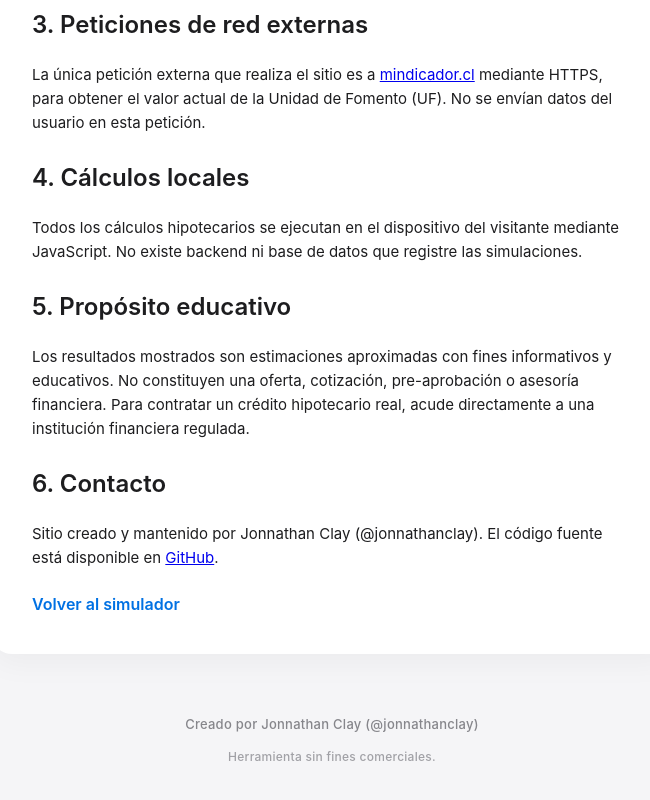
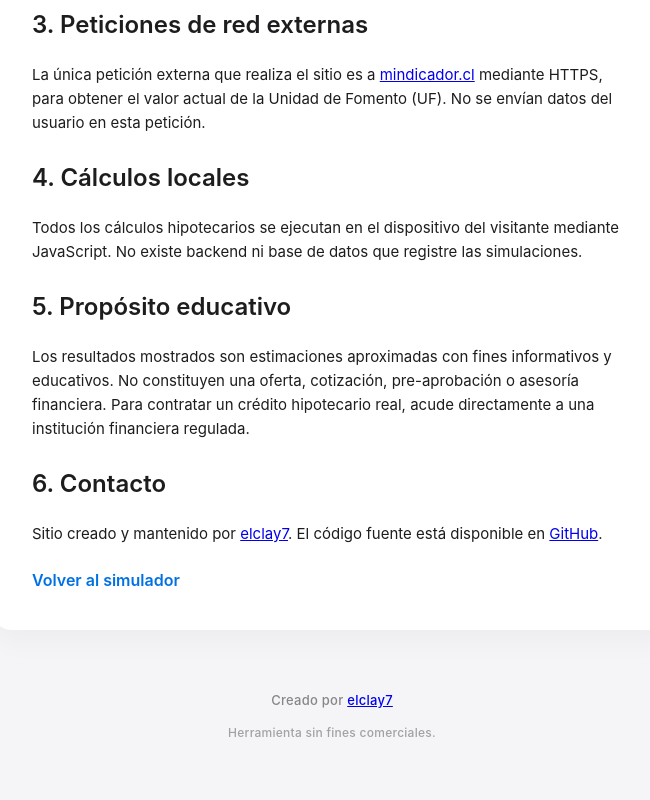
Before and after one commit to elclay7/cch, a plain HTML site: page html/privacy.html in a window 1280 px wide. Shown: the part 688-1488 px from the top of the page, without its empty margins (308-958 px from the left). Drawn offline with Linux system fonts and the light colour scheme.

Commit message:
Replace robots.txt and sitemap.xml; remove old favicon and README; update privacy policy

```diff
--- a/privacy.html
+++ b/html/privacy.html
@@ -4,7 +4,7 @@
     <meta charset="UTF-8">
     <meta name="viewport" content="width=device-width, initial-scale=1.0">
     <meta name="description" content="Política de privacidad del Simulador Hipotecario Chile. No recopilamos ni almacenamos información personal.">
-    <meta name="author" content="Jonnathan Clay (@jonnathanclay)">
+    <meta name="author" content="elclay7">
     <meta name="robots" content="index, follow">
     <link rel="icon" type="image/x-icon" href="favicon.ico">
     <title>Política de Privacidad - Simulador Hipotecario Chile</title>
@@ -73,13 +73,13 @@
             <p>Los resultados mostrados son estimaciones aproximadas con fines informativos y educativos. No constituyen una oferta, cotización, pre-aprobación o asesoría financiera. Para contratar un crédito hipotecario real, acude directamente a una institución financiera regulada.</p>
 
             <h2>6. Contacto</h2>
-            <p>Sitio creado y mantenido por Jonnathan Clay (@jonnathanclay). El código fuente está disponible en <a href="https://github.com/jonnathanclay/cch" target="_blank" rel="noopener noreferrer">GitHub</a>.</p>
+            <p>Sitio creado y mantenido por <a href="https://github.com/elclay7" target="_blank" rel="noopener noreferrer">elclay7</a>. El código fuente está disponible en <a href="https://github.com/jonnathanclay/cch" target="_blank" rel="noopener noreferrer">GitHub</a>.</p>
 
             <a href="index.html" class="back-link">Volver al simulador</a>
         </div>
 
         <div class="footer">
-            <p>Creado por Jonnathan Clay (@jonnathanclay)</p>
+            <p>Creado por <a href="https://github.com/elclay7" target="_blank" rel="noopener noreferrer">elclay7</a></p>
             <p class="footer-note">Herramienta sin fines comerciales.</p>
         </div>
     </div>
```
Also changed, not shown: html/index.html (renamed from index.html, +4 -4 lines), html/favicon.ico (renamed from favicon.ico), html/robots.txt (renamed from robots.txt), html/script.js (renamed from script.js), html/sitemap.xml (renamed from sitemap.xml), html/style.css (renamed from style.css), 3 other files.
